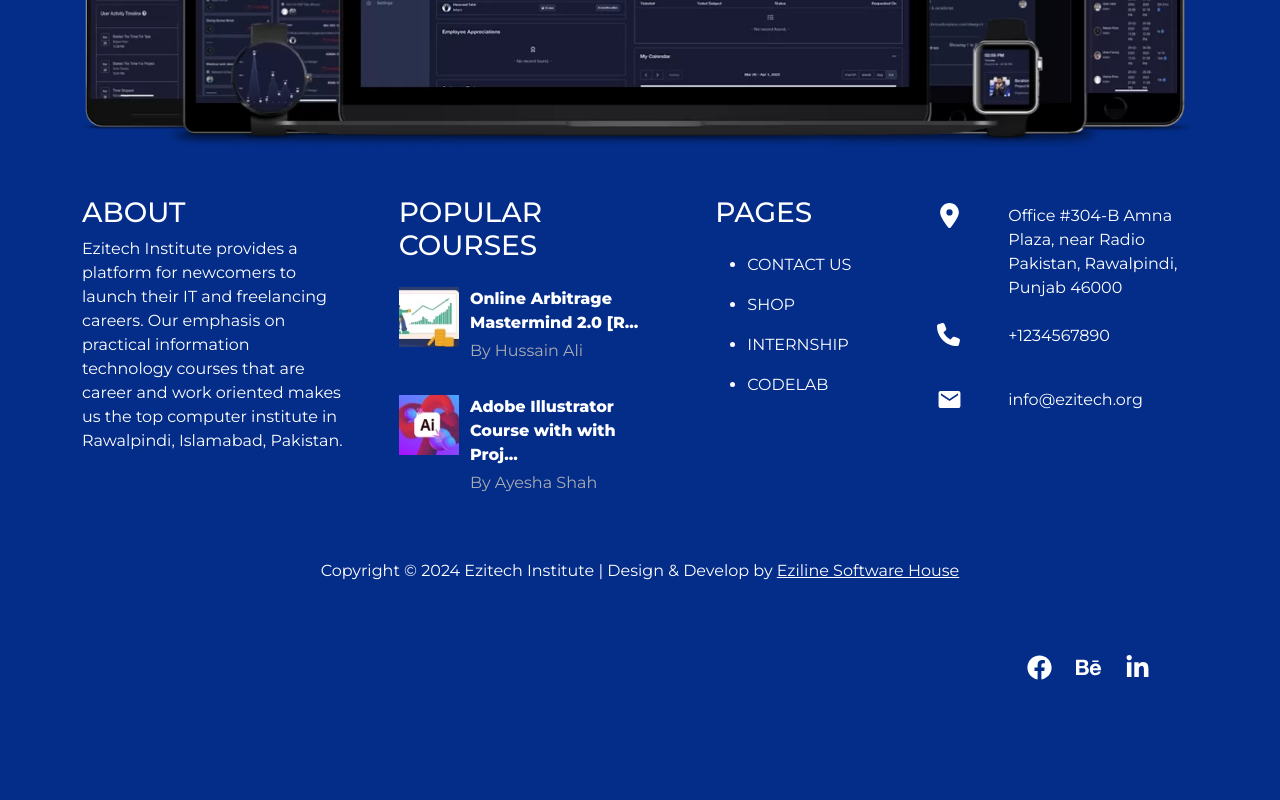
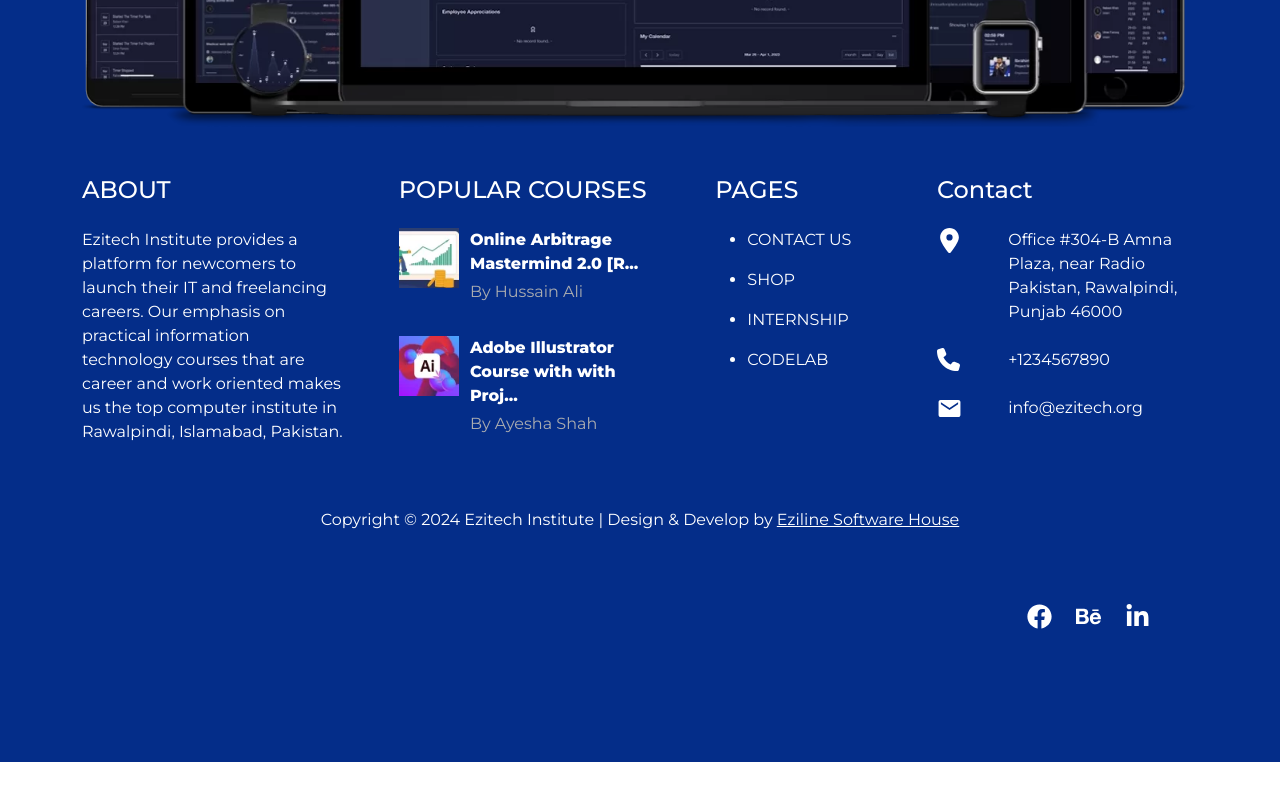
Before and after one commit to Safia-Liaqat/Ezitech-Assignment, a React (Vite) app: page / in a window 1280 px wide. Shown: the part 5466-6266 px from the top of the page. After the commit the page ends 6228 px from the top, so only its background shows below. Built offline with nearby package versions, Linux system fonts and the light colour scheme.

Commit message:
Footer fixed

```diff
--- a/src/components/Footer.jsx
+++ b/src/components/Footer.jsx
@@ -25,11 +25,11 @@ const Footer = () => {
         </div>
         <div className="row mt-5" >
           <div className="col-md-3">
-            <h3>ABOUT</h3>
-            <p>Ezitech Institute provides a platform for newcomers to launch their IT and freelancing careers. Our emphasis on practical information technology courses that are career and work oriented makes us the top computer institute in Rawalpindi, Islamabad, Pakistan.</p>
+            <h4>ABOUT</h4>
+            <p className='mt-4'>Ezitech Institute provides a platform for newcomers to launch their IT and freelancing careers. Our emphasis on practical information technology courses that are career and work oriented makes us the top computer institute in Rawalpindi, Islamabad, Pakistan.</p>
           </div>
           <div className="col-md-3">
-            <h3>POPULAR COURSES</h3>
+            <h4>POPULAR COURSES</h4>
             <div className="row mt-4 footer-course-text">
               <div className="col-md-3"><img src={ArbitrageLogo} alt="" height='60px' width='60px' /></div>
               <div className="col-md-9">
@@ -47,7 +47,7 @@ const Footer = () => {
           </div>
 
           <div className="col-md-2">
-            <h3>PAGES</h3>
+            <h4>PAGES</h4>
             <ul className='mt-4'>
               <li className='mb-3'>CONTACT US</li>
               <li className='mb-3'>SHOP</li>
@@ -56,7 +56,8 @@ const Footer = () => {
             </ul>
           </div>
           <div className="col-md-3">
-            <div className="row">
+          <h4>Contact </h4>
+            <div className="row mt-3">
               <div className="col-md-3 footer-icons"><FaLocationDot /></div>
               <div className="col-md-9">
                 <p className='mt-2'>Office #304-B Amna Plaza, near Radio Pakistan, Rawalpindi, Punjab 46000</p>
@@ -70,7 +71,7 @@ const Footer = () => {
               </div>
             </div>
 
-            <div className="row mt-3">
+            <div className="row ">
               <div className="col-md-3 footer-icons"><IoMdMail /></div>
               <div className="col-md-9">
                 <p className='mt-2'>info@ezitech.org</p>
--- a/src/components/footer.css
+++ b/src/components/footer.css
@@ -1,7 +1,7 @@
 .footer {
     background-color: #042d89;
     color: #fff;
-    padding: 50px 0;
+    padding: 40px 0;
     font-family: "Montserrat";
   }
 
```
